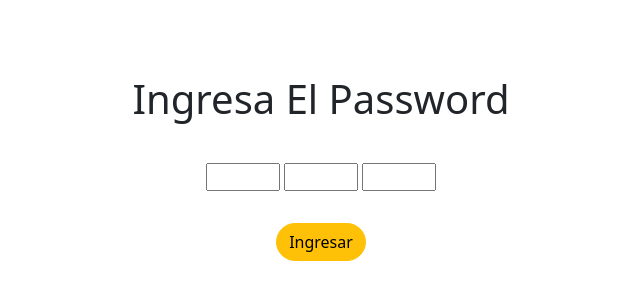
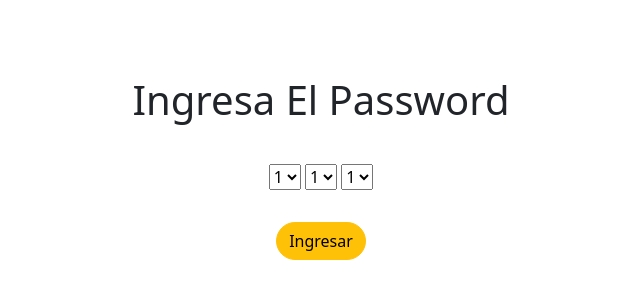
Before and after one commit to JohhanUrrutia/PasswordDesafio2, a plain HTML site: page index.html in a window 1280 px wide. Shown: the part 212-516 px from the top of the page, without its empty margins (319-959 px from the left). Drawn offline with nearby package versions, Linux system fonts and the light colour scheme.

Commit message:
Correccion Select v1.2

```diff
--- a/assets/js/app.js
+++ b/assets/js/app.js
@@ -7,11 +7,12 @@ var validacionFinal = document.getElementById("validacionFinal")
 botonIngresar.addEventListener("click", ()=>{
     if (inputUno.value == 9 && inputDos.value == 1 && inputTres.value == 1){
         validacionFinal.innerHTML = "Password 1 Correcto"
+        validacionFinal.style.color = "green";
     }else if (inputUno.value == 7 && inputDos.value == 1 && inputTres.value == 4){
         validacionFinal.innerHTML = "Password 2 Correcto"
+        validacionFinal.style.color = "green";
     } else{
         validacionFinal.innerHTML = "Password Incorrecto"
         validacionFinal.style.color = "red";
-        setTimeout(function(){ location. reload() }, 2000);
     }
 })
--- a/index.html
+++ b/index.html
@@ -13,9 +13,39 @@
         <h1>Ingresa El Password</h1>
     </header>
     <main>
-        <input id="inputUno" type="number" min="1" max="9">
-        <input id="inputDos" type="number" min="1" max="9">
-        <input id="inputTres" type="number" min="1" max="9">
+        <select name="" id="inputUno">
+            <option value="1">1</option>
+            <option value="2">2</option>
+            <option value="3">3</option>
+            <option value="4">4</option>
+            <option value="5">5</option>
+            <option value="6">6</option>
+            <option value="7">7</option>
+            <option value="8">8</option>
+            <option value="9">9</option>
+        </select>
+        <select name="" id="inputDos">
+            <option value="1">1</option>
+            <option value="2">2</option>
+            <option value="3">3</option>
+            <option value="4">4</option>
+            <option value="5">5</option>
+            <option value="6">6</option>
+            <option value="7">7</option>
+            <option value="8">8</option>
+            <option value="9">9</option>
+        </select>
+        <select name="" id="inputTres">
+            <option value="1">1</option>
+            <option value="2">2</option>
+            <option value="3">3</option>
+            <option value="4">4</option>
+            <option value="5">5</option>
+            <option value="6">6</option>
+            <option value="7">7</option>
+            <option value="8">8</option>
+            <option value="9">9</option>
+        </select>
     </main>
     <footer>
         <button type="button" class="btn btn-warning rounded-pill" id="botonIngresar">Ingresar</button>
```
